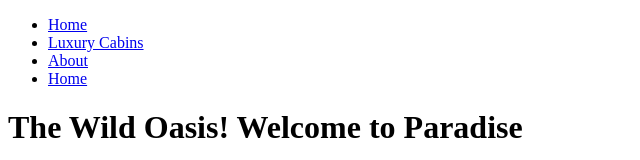
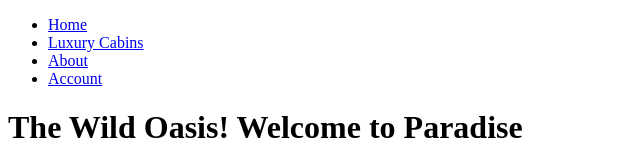
Before and after one commit to emmeiwhite/next-15-app-router-ssr-more, a Next.js app: page / in a window 1280 px wide. Shown: the part 175-335 px from the top of the page, without its empty margins (0-640 px from the left). Built offline with nearby package versions, Linux system fonts and the light colour scheme.

Commit message:
loading.js Loading Component is working for all the pages where the data is being fetched on the server!

```diff
--- a/app/components/Navigation.js
+++ b/app/components/Navigation.js
@@ -13,7 +13,7 @@ export default function Navigation() {
         <Link href="/about">About</Link>
       </li>
       <li>
-        <Link href="/account">Home</Link>
+        <Link href="/account">Account</Link>
       </li>
     </ul>
   )
--- /dev/null
+++ b/app/loading.js
@@ -0,0 +1,3 @@
+export default function Loading() {
+  return <div>loading data ...</div>
+}
```
